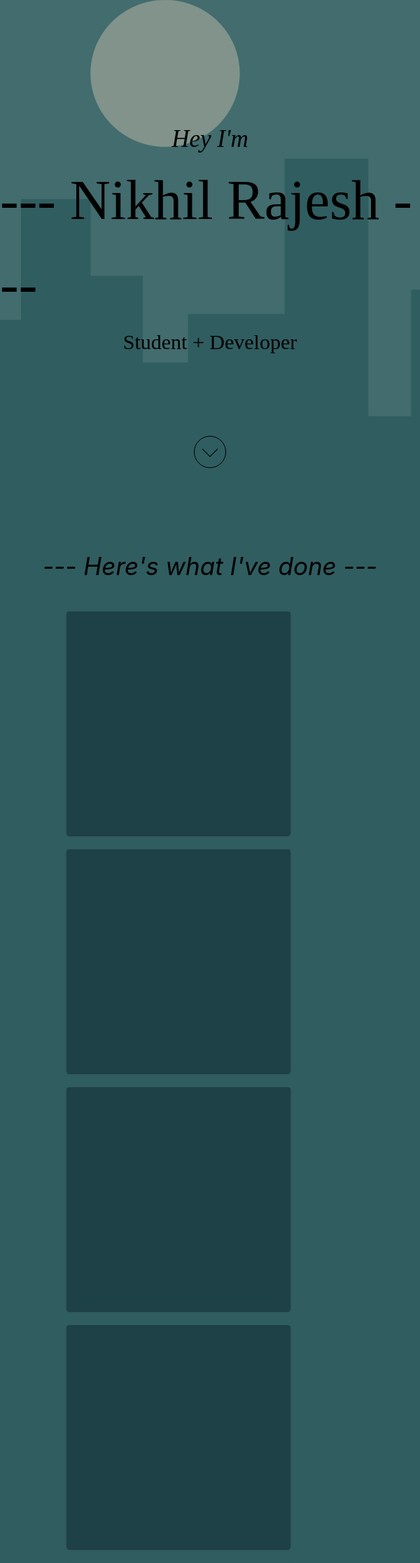
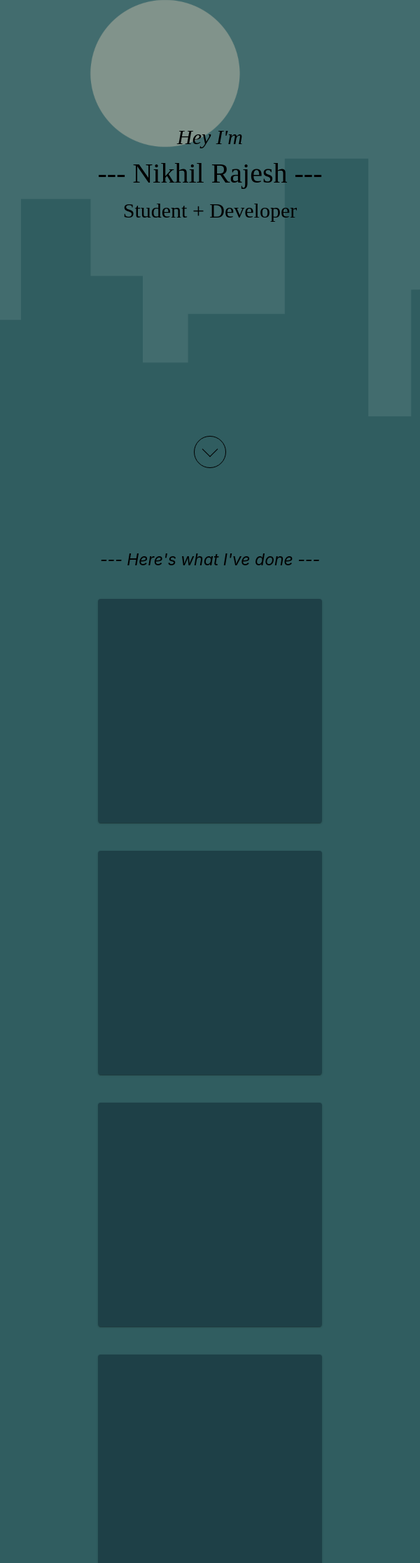
Before and after one commit to MaximusAlvarez/MyWebsite, an Angular app: page / in a window 600 px wide. Shown: the part 67-2301 px from the top of the page at 70% size. Built offline with nearby package versions, Linux system fonts and the light colour scheme; a web font is replaced by a local one.

Commit message:
made responsive

```diff
--- a/src/app/app.component.css
+++ b/src/app/app.component.css
@@ -146,8 +146,6 @@ mat-card {
   margin: 20px;
   background-color: rgba(13,37,47,.5);
   transition: transform 0.3s ease-in-out;
-  width: 320px !important;
-  height: 320px;
   color: white;
 }
 mat-card:hover {
@@ -155,6 +153,7 @@ mat-card:hover {
   transition: transform 0.3s ease-in-out;
   background-color: rgba(13,37,47,.8);
 }
+
 #about {
   min-height: 100vh;
   min-width: 100wh;
@@ -173,3 +172,25 @@ mat-card:hover {
   top: -300px;
   z-index: 1;
 }
+
+
+@media screen and (min-width: 600px) {
+  mat-card {
+    width: 320px !important;
+    height: 320px;
+  }
+}
+@media screen and (max-width: 600px) {
+  .name {
+    font-size: 40px;
+  }
+  .hey {
+    font-size: 30px;
+  }
+  .descrip {
+    font-size: 30px;
+  }
+  #done {
+    font-size: 23px;
+  }
+}
--- a/src/app/app.component.html
+++ b/src/app/app.component.html
@@ -1,4 +1,4 @@
-<div>
+
   <div class="mypage" id="start">
     <app-navbar></app-navbar>
     <div class="main">
@@ -10,13 +10,15 @@
   </div>
   <div id="portfolio">
     <p id="done">--- Here's what I've done ---</p>
-    <div class="columns is-multiline is-centered">
-      <mat-card class="column is-two-fifths"></mat-card>
-      <mat-card class="column is-two-fifths"></mat-card>
-      <mat-card class="column is-two-fifths"></mat-card>
-      <mat-card class="column is-two-fifths"></mat-card>
-      <mat-card class="column is-two-fifths"></mat-card>
-      <mat-card class="column is-two-fifths"></mat-card>
+    <div class="columns is-multiline is-mobile is-centered">
+      <mat-card class="column" [ngClass]="{'is-two-fifths': innerWidth >= 800, 'is-full': innerWidth <= 800}">
+
+      </mat-card>
+      <mat-card class="column" [ngClass]="{'is-two-fifths': innerWidth >= 800, 'is-full': innerWidth <= 800}"></mat-card>
+      <mat-card class="column" [ngClass]="{'is-two-fifths': innerWidth >= 800, 'is-full': innerWidth <= 800}"></mat-card>
+      <mat-card class="column" [ngClass]="{'is-two-fifths': innerWidth >= 800, 'is-full': innerWidth <= 800}"></mat-card>
+      <mat-card class="column" [ngClass]="{'is-two-fifths': innerWidth >= 800, 'is-full': innerWidth <= 800}"></mat-card>
+      <mat-card class="column" [ngClass]="{'is-two-fifths': innerWidth >= 800, 'is-full': innerWidth <= 800}"></mat-card>
     </div>
   </div>
   <section id="about">
@@ -24,4 +26,3 @@
       <div class="wave"></div>
     </div>
   </section>
-</div>
--- a/src/app/app.component.ts
+++ b/src/app/app.component.ts
@@ -1,12 +1,15 @@
-import { Component } from '@angular/core';
+import { Component, HostListener, AfterViewInit } from '@angular/core';
 
 @Component({
   selector: 'app-root',
   templateUrl: './app.component.html',
   styleUrls: ['./app.component.css']
 })
-export class AppComponent {
+export class AppComponent implements AfterViewInit{
   title = 'my-website';
+  innerWidth: number;
+  above800: boolean = false;
+
   mouseenter($event){
     if($event.path[0].innerText === "--- Nikhil Rajesh ---")
       $event.path[0].innerText = "--- Batman ---"
@@ -19,4 +22,23 @@ export class AppComponent {
     else
       $event.path[0].innerText = "Student + Developer"
   }
+
+  @HostListener("window:resize", ['$event'])
+  private onResize(event) {
+  }
+  ngAfterViewInit() {
+    this.detectScreenSize();
+  }
+
+  private detectScreenSize() {
+    if(this.innerWidth < 800)
+      this.above800 = false
+    else
+      this.above800 = true
+    console.log(this.above800)
+  }
+
+  ngOnInit() {
+    this.innerWidth = window.innerWidth;
+  }
 }
```
